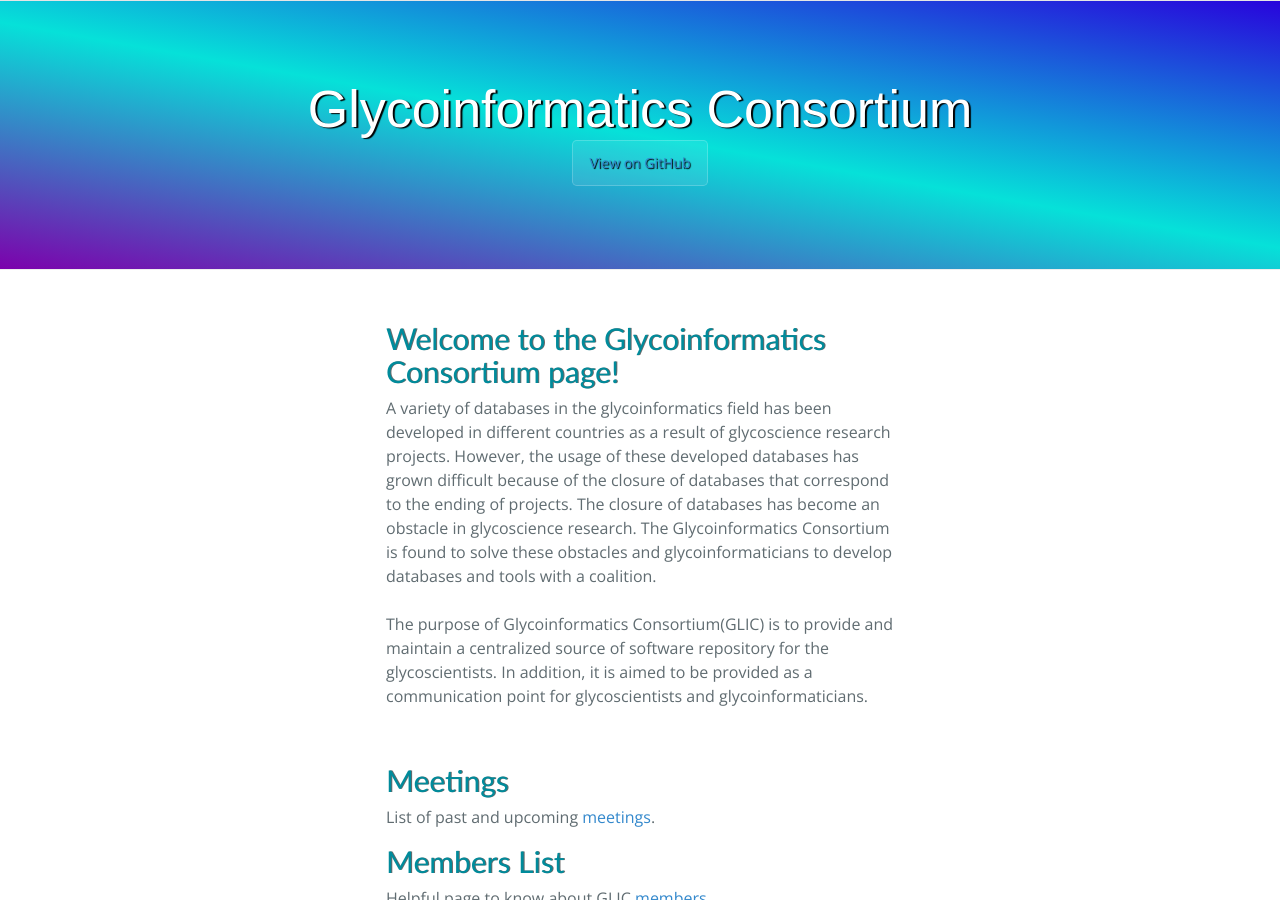
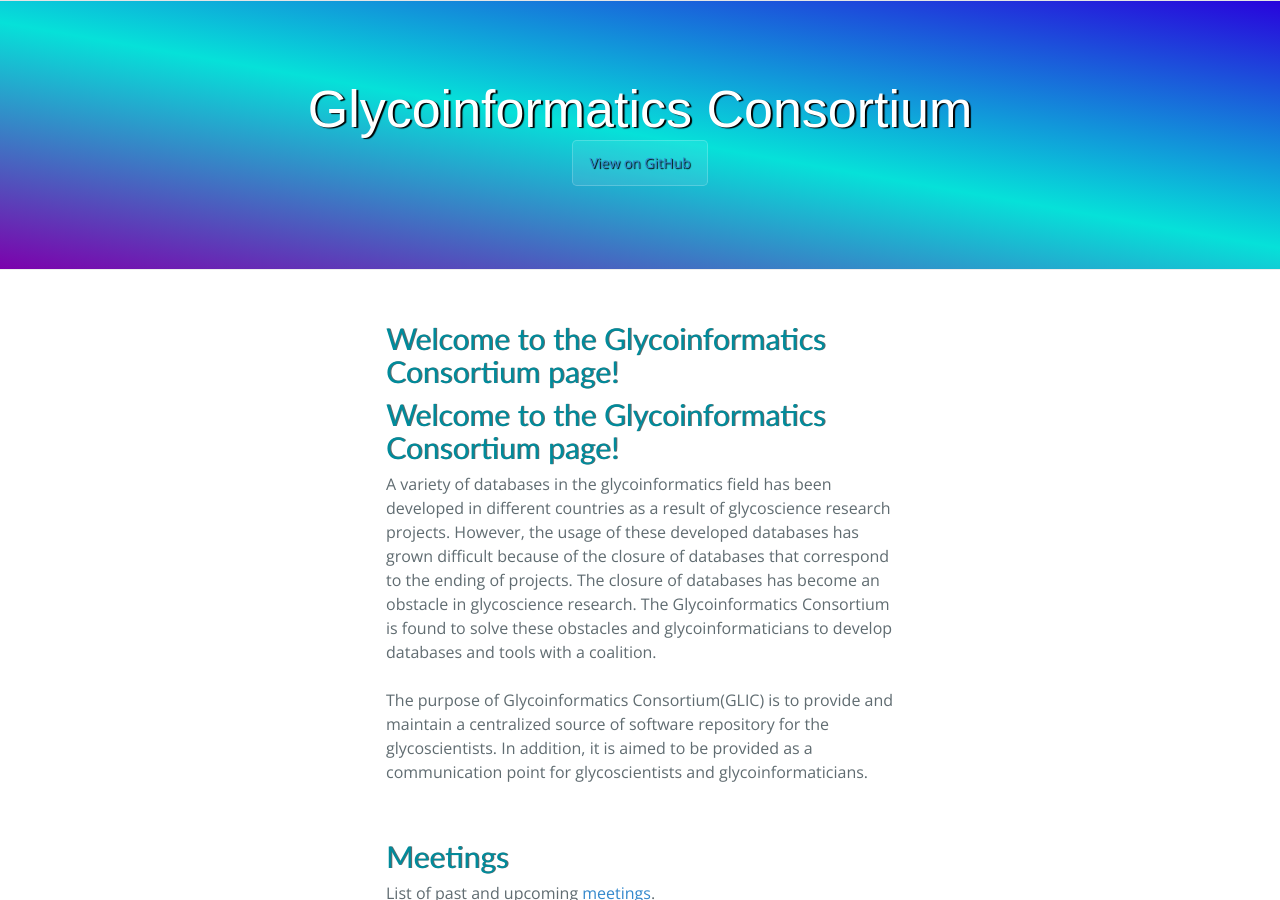
Before and after one commit to AokiCE/testglicpage, a Jekyll site: the page built from index.md, in a window 1280 px wide and 900 px high. Built offline with Jekyll 4.4.1, drawn with Linux system fonts in a browser that asks for light colours; nearby versions of some CDN libraries.

Commit message:
Update top.html

```diff
--- a/_layouts/top.html
+++ b/_layouts/top.html
@@ -10,6 +10,8 @@
 		<article>
 			<div class="content">
 			    <section class="main-content">
+		<h2>Welcome to the Glycoinformatics Consortium page!</h2>
+		      {{ page.sections['intro'] | textilize }}
 	              {{ content }}
 	            </section>
 	        </div>
```
